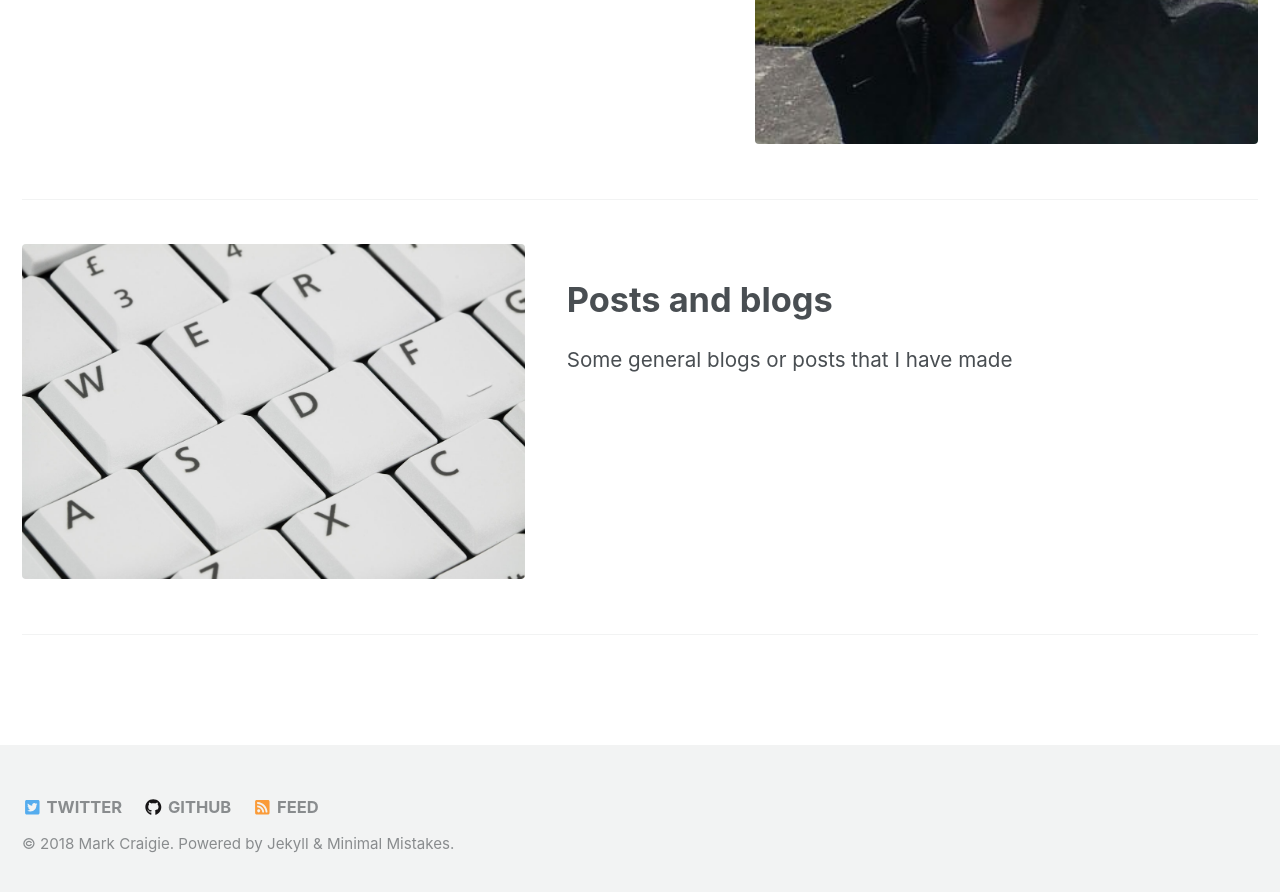
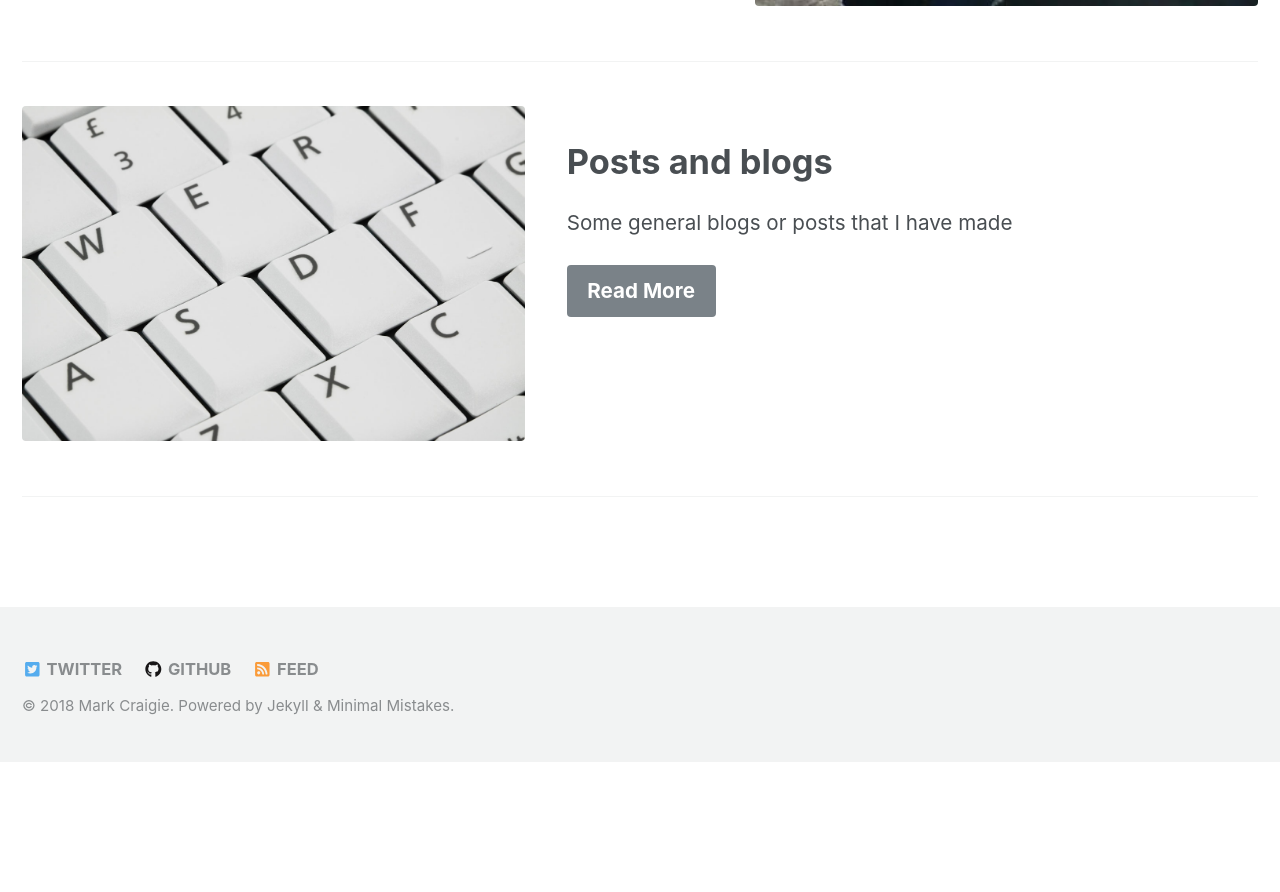
Before and after one commit to LeSmurk/CraigieDev, a Jekyll site: the page built from index.html, in a window 1280 px wide and 900 px high, scrolled down 1272 px. Shown: the top 892 px of the window. Built offline with Jekyll 4.4.1, drawn with Linux system fonts in a browser that asks for light colours; nearby versions of some CDN libraries; the list of posts is cut into pages by our own code; after the commit the page ends 2034 px from its top, so only the background shows below that.

Commit message:
Update index.html

```diff
--- a/index.html
+++ b/index.html
@@ -34,6 +34,9 @@ feature_row4:
   - image_path: /assets/stockKeyboard.jpg
     title: "Posts and blogs"
     excerpt: "Some general blogs or posts that I have made"
+    url: "/portfolio/"
+    btn_label: "Read More"
+    btn_class: "btn--primary"
 
 feature_row5:
   - image_path: /assets/images/unsplash-gallery-image-2-th.jpg
```
Also changed, not shown: other parts of index.html (+1 -1 lines).
